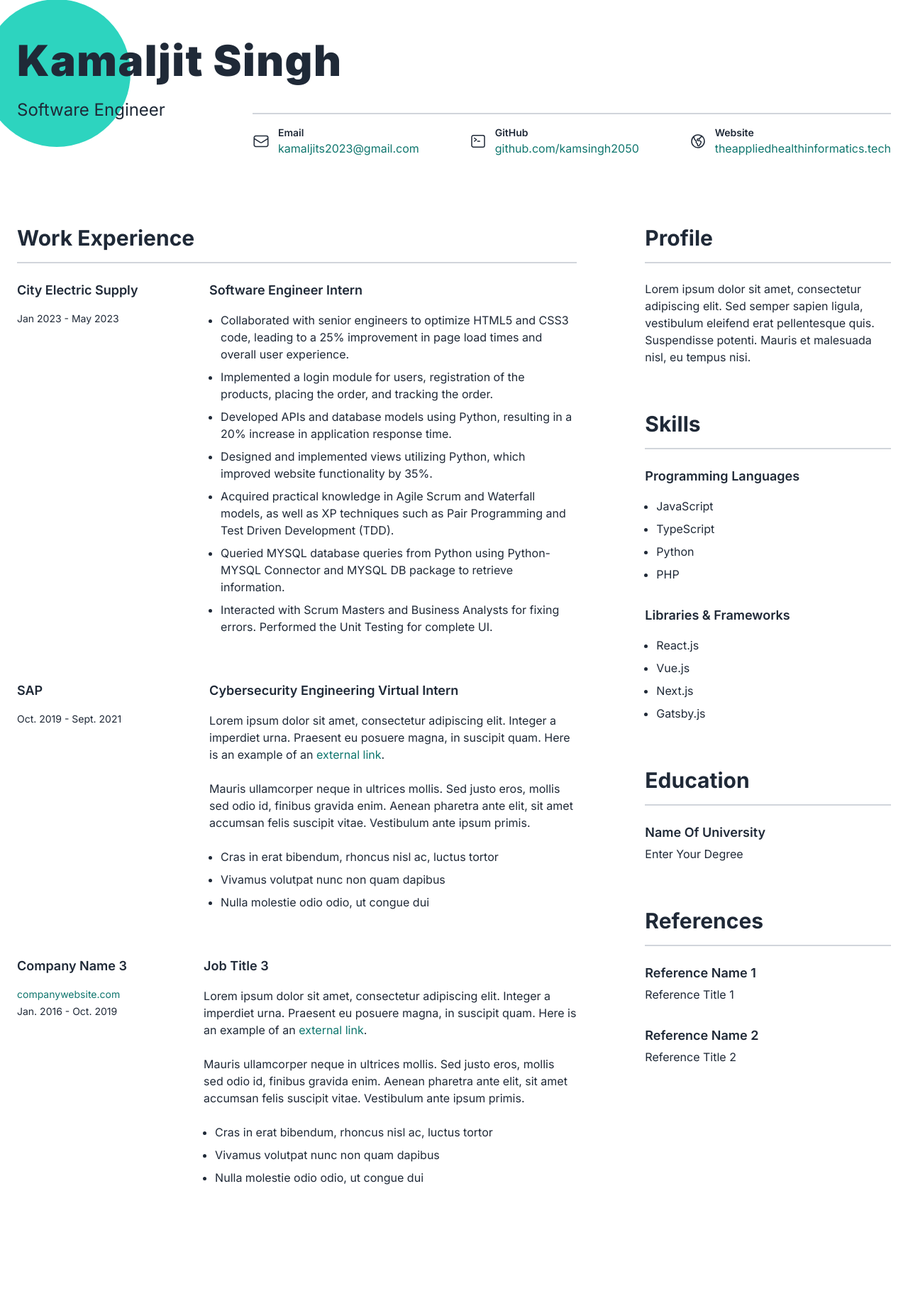
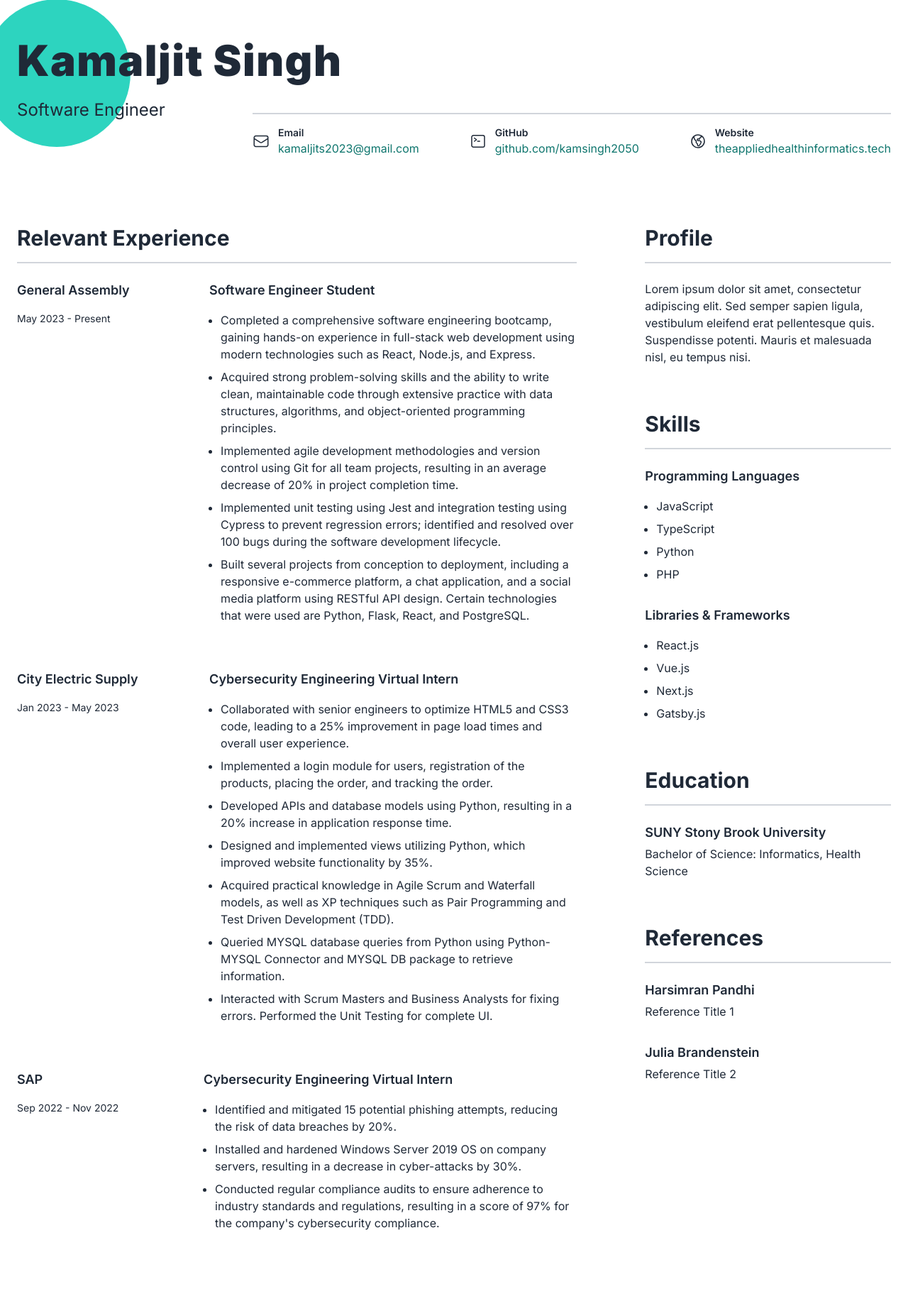
Before and after one commit to kamsingh2050/my-resume-page, a Flask app: page / in a window 1280 px wide. Shown: the part 41-1888 px from the top of the page at 71% size. Before the commit the page ends 1710 px from the top, so only its background shows below. Run offline with Flask 3, Linux system fonts and the light colour scheme.

Commit message:
updated experiences, references, and education

```diff
--- a/templates/home.html
+++ b/templates/home.html
@@ -146,27 +146,25 @@
         <div class="grid-3 gap-10 lg:gap-24 items-start mt-12 lg:mt-24">
           <!-- Work Experience -->
           <div class="lg:col-span-2">
-            <h3>Work Experience</h3>
+            <h3>Relevant Experience</h3>
 
             <!-- Work Experience 1 -->
             <div class="grid-3 gap-x-6">
               <div>
                 <!-- Company 1 -->
-                <h4 class="mb-1 lg:mb-4">City Electric Supply</h4>
-                <p class="text-sm">Jan 2023 - May 2023</p>
+                <h4 class="mb-1 lg:mb-4">General Assembly</h4>
+                <p class="text-sm">May 2023 - Present</p>
               </div>
 
               <div class="lg:col-span-2">
                 <!-- Job Title 1 -->
-                <h4 class="mb-4">Software Engineer Intern</h4>
+                <h4 class="mb-4">Software Engineer Student</h4>
                 <ul>
-                  <li>Collaborated with senior engineers to optimize HTML5 and CSS3 code, leading to a 25% improvement in page load times and overall user experience.</li>
-                  <li>Implemented a login module for users, registration of the products, placing the order, and tracking the order.</li>
-                  <li>Developed APIs and database models using Python, resulting in a 20% increase in application response time.</li>
-                  <li>Designed and implemented views utilizing Python, which improved website functionality by 35%.</li>
-                  <li>Acquired practical knowledge in Agile Scrum and Waterfall models, as well as XP techniques such as Pair Programming and Test Driven Development (TDD).</li>
-                  <li>Queried MYSQL database queries from Python using Python-MYSQL Connector and MYSQL DB package to retrieve information.</li>
-                  <li>Interacted with Scrum Masters and Business Analysts for fixing errors. Performed the Unit Testing for complete UI.</li>
+                  <li>Completed a comprehensive software engineering bootcamp, gaining hands-on experience in full-stack web development using modern technologies such as React, Node.js, and Express.</li>
+                  <li>Acquired strong problem-solving skills and the ability to write clean, maintainable code through extensive practice with data structures, algorithms, and object-oriented programming principles.</li>
+                  <li>Implemented agile development methodologies and version control using Git for all team projects, resulting in an average decrease of 20% in project completion time.</li>
+                  <li>Implemented unit testing using Jest and integration testing using Cypress to prevent regression errors; identified and resolved over 100 bugs during the software development lifecycle.</li>
+                  <li>Built several projects from conception to deployment, including a responsive e-commerce platform, a chat application, and a social media platform using RESTful API design. Certain technologies that were used are Python, Flask, React, and PostgreSQL.</li>
                 </ul>
               </div>
             </div>
@@ -175,34 +173,21 @@
             <div class="grid-3 gap-x-6 mt-8 lg:mt-12">
               <div>
                 <!-- Company 2 -->
-                <h4 class="mb-1 lg:mb-4">SAP</h4>
-                <p class="text-sm">Oct. 2019 - Sept. 2021</p>
+                <h4 class="mb-1 lg:mb-4">City Electric Supply</h4>
+                <p class="text-sm">Jan 2023 - May 2023</p>
               </div>
 
               <div class="lg:col-span-2">
                 <!-- Job Title 2 -->
                 <h4 class="mb-4">Cybersecurity Engineering Virtual Intern</h4>
-                <p>
-                  Lorem ipsum dolor sit amet, consectetur adipiscing elit.
-                  Integer a imperdiet urna. Praesent eu posuere magna, in
-                  suscipit quam. Here is an example of an
-                  <a
-                    href="https://resumewind.com/"
-                    target="_blank"
-                    rel="noreferrer"
-                    >external link</a
-                  >.
-                </p>
-                <p>
-                  Mauris ullamcorper neque in ultrices mollis. Sed justo eros,
-                  mollis sed odio id, finibus gravida enim. Aenean pharetra ante
-                  elit, sit amet accumsan felis suscipit vitae. Vestibulum ante
-                  ipsum primis.
-                </p>
                 <ul>
-                  <li>Cras in erat bibendum, rhoncus nisl ac, luctus tortor</li>
-                  <li>Vivamus volutpat nunc non quam dapibus</li>
-                  <li>Nulla molestie odio odio, ut congue dui</li>
+                    <li>Collaborated with senior engineers to optimize HTML5 and CSS3 code, leading to a 25% improvement in page load times and overall user experience.</li>
+                    <li>Implemented a login module for users, registration of the products, placing the order, and tracking the order.</li>
+                    <li>Developed APIs and database models using Python, resulting in a 20% increase in application response time.</li>
+                    <li>Designed and implemented views utilizing Python, which improved website functionality by 35%.</li>
+                    <li>Acquired practical knowledge in Agile Scrum and Waterfall models, as well as XP techniques such as Pair Programming and Test Driven Development (TDD).</li>
+                    <li>Queried MYSQL database queries from Python using Python-MYSQL Connector and MYSQL DB package to retrieve information.</li>
+                    <li>Interacted with Scrum Masters and Business Analysts for fixing errors. Performed the Unit Testing for complete UI.</li>
                 </ul>
               </div>
             </div>
@@ -211,43 +196,18 @@
             <div class="grid-3 mt-8 lg:mt-12">
               <div>
                 <!-- Company 3 -->
-                <h4 class="mb-1 lg:mb-4">Company Name 3</h4>
-                <p class="text-sm mb-1">
-                  <a
-                    href="https://resumewind.com/"
-                    target="_blank"
-                    rel="noreferrer"
-                  >
-                    companywebsite.com
-                  </a>
-                </p>
-                <p class="text-sm">Jan. 2016 - Oct. 2019</p>
+                <h4 class="mb-1 lg:mb-4">SAP</h4>
+                <p class="text-sm">Sep 2022 - Nov 2022</p>
               </div>
 
               <div class="lg:col-span-2">
                 <!-- Job Title 3 -->
-                <h4 class="mb-4">Job Title 3</h4>
-                <p>
-                  Lorem ipsum dolor sit amet, consectetur adipiscing elit.
-                  Integer a imperdiet urna. Praesent eu posuere magna, in
-                  suscipit quam. Here is an example of an
-                  <a
-                    href="https://resumewind.com/"
-                    target="_blank"
-                    rel="noreferrer"
-                    >external link</a
-                  >.
-                </p>
-                <p>
-                  Mauris ullamcorper neque in ultrices mollis. Sed justo eros,
-                  mollis sed odio id, finibus gravida enim. Aenean pharetra ante
-                  elit, sit amet accumsan felis suscipit vitae. Vestibulum ante
-                  ipsum primis.
-                </p>
+                <h4 class="mb-4">Cybersecurity Engineering Virtual Intern</h4>
+
                 <ul>
-                  <li>Cras in erat bibendum, rhoncus nisl ac, luctus tortor</li>
-                  <li>Vivamus volutpat nunc non quam dapibus</li>
-                  <li>Nulla molestie odio odio, ut congue dui</li>
+                    <li>Identified and mitigated 15 potential phishing attempts, reducing the risk of data breaches by 20%.</li>
+                    <li>Installed and hardened Windows Server 2019 OS on company servers, resulting in a decrease in cyber-attacks by 30%.</li>
+                    <li> Conducted regular compliance audits to ensure adherence to industry standards and regulations, resulting in a score of 97% for the company's cybersecurity compliance.</li>
                 </ul>
               </div>
             </div>
@@ -285,18 +245,18 @@
 
             <!-- Education -->
             <h3 class="mt-12 lg:mt-16">Education</h3>
-            <h4 class="mb-1">Name Of University</h4>
-            <p class="mb-1">Enter Your Degree</p>
+            <h4 class="mb-1">SUNY Stony Brook University</h4>
+            <p class="mb-1">Bachelor of Science: Informatics, Health Science</p>
 
             <!-- References -->
             <h3 class="mt-12 lg:mt-16">References</h3>
 
             <!-- Reference 1 -->
-            <h4 class="mb-1">Reference Name 1</h4>
+            <h4 class="mb-1">Harsimran Pandhi</h4>
             <p>Reference Title 1</p>
 
             <!-- Reference 2 -->
-            <h4 class="mt-8 mb-1">Reference Name 2</h4>
+            <h4 class="mt-8 mb-1">Julia Brandenstein</h4>
             <p class="mb-1">Reference Title 2</p>
           </div>
         </div>
```
